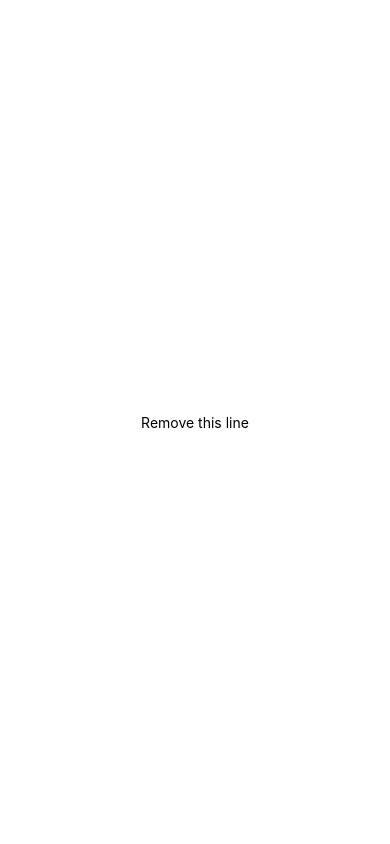
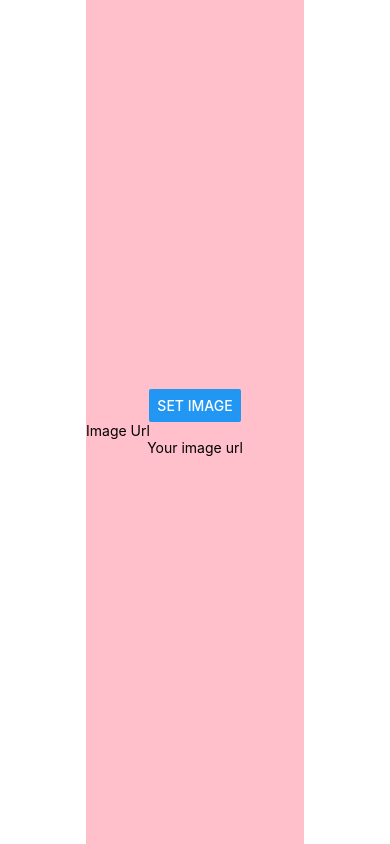
Before and after one commit to j-ulienguyen/Exam1bTeam5, a React Native app: screen / in a window 390 px wide. Built offline with nearby package versions, Linux system fonts and the light colour scheme.

Commit message:
Left UI set up (issue with width of bg color)

```diff
--- a/App.js
+++ b/App.js
@@ -5,13 +5,16 @@ import styles from './styles/AppStyles';
 // Reminder to create a comps folder
 // Import comps below
 
+import Main from './comps/Main';
+
 
 
 function App(){
 	// UI
 	return (
 		<View style={styles.container}>
-			<Text>Remove this line</Text>
+			<Main/>
+
 		</View>
 	)
 }
--- /dev/null
+++ b/comps/Left.js
@@ -0,0 +1,30 @@
+import React from 'react';
+import {
+    View,
+    Text,
+    Button,
+    TextInput
+} from 'react-native'
+import styles from '../styles/LeftStyles';
+
+function Left(){
+
+    return (
+        <View style={styles.container}>
+                <Button
+                title="Set Image"
+                />
+
+                <TextInput
+                placeholder="Image Url"
+                />
+
+                <Text>
+                    Your image url
+                </Text>
+        </View>
+    )
+
+}
+
+export default Left;
--- /dev/null
+++ b/comps/Main.js
@@ -0,0 +1,19 @@
+import React from 'react';
+import {
+    View,
+    Text
+} from 'react-native'
+import Left from './Left';
+
+
+function Main(){
+
+    return (
+        <View style={{flex:1}}>
+            <Left/>
+        </View>
+    )
+
+}
+
+export default Main;
--- /dev/null
+++ b/styles/LeftStyles.js
@@ -0,0 +1,16 @@
+import {StyleSheet} from 'react-native';
+
+var styles = StyleSheet.create({
+    container: {
+        flex: 1,
+        justifyContent: "center",
+        alignItems: "center",
+        backgroundColor:"pink"
+
+
+    }
+
+
+});
+
+export default styles;
```
